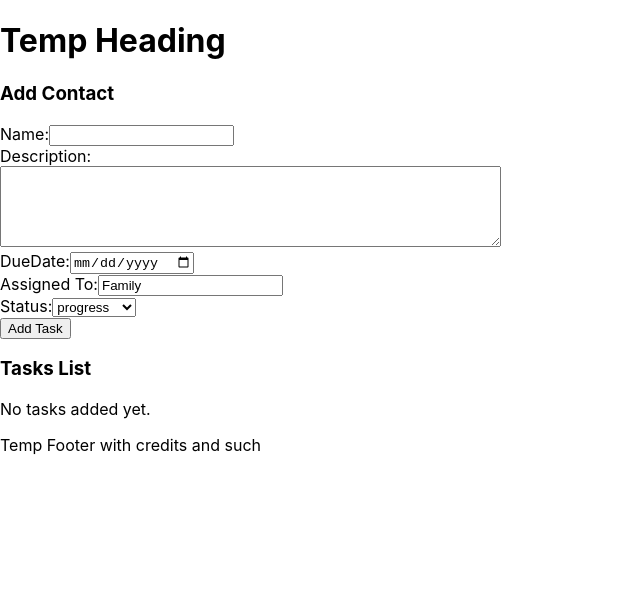
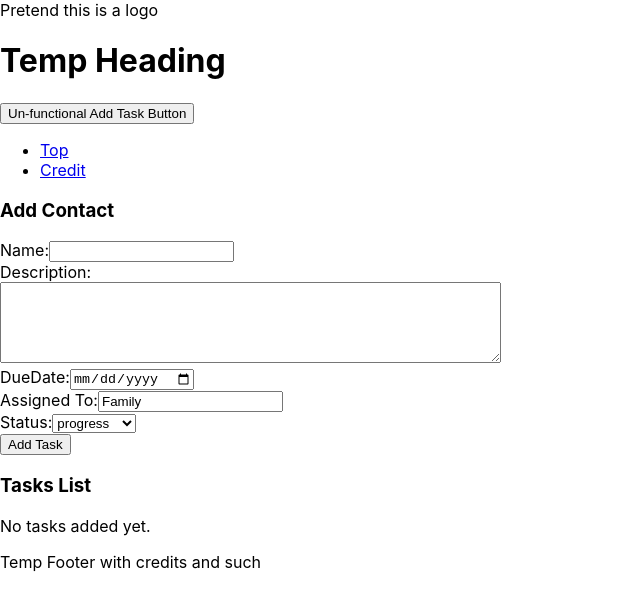
Before and after one commit to zara-sh/ToDoAppW13, a React (Create React App) app: page / in a window 1280 px wide. Shown: the top 610 px of the page, without its empty margins (0-640 px from the left). Built offline with nearby package versions, Linux system fonts and the light colour scheme.

Commit message:
Add MainHeader also updated App.js, I'll commit that too, since I'm the main one keeping that updated

```diff
--- a/src/App.js
+++ b/src/App.js
@@ -3,6 +3,7 @@ import { useState, useEffect } from 'react';
 
 import CreateTask from './components/CreateTask';
 import TaskList from './components/TaskList';
+import MainHeader from './components/MainHeader';
 
 /**
  * Using App like main index
@@ -27,10 +28,8 @@ function App() {
 
   return (
     <>
-      <header>
-        <h1>Temp Heading</h1>
-      </header>
-      <main>
+      <MainHeader />
+      <main id='main'>
         <CreateTask onAddContact={addTask} />
         <TaskList tasks={tasks} />
       </main>
--- /dev/null
+++ b/src/components/MainHeader.js
@@ -0,0 +1,17 @@
+export default function MainHeader() {
+	return (
+		<header id='header'>
+			<div id="header-display">
+				<div>Pretend this is a logo</div>
+				<h1>Temp Heading</h1>
+			</div>
+			<nav id="header-nav">
+				<button>Un-functional Add Task Button</button>
+				<ul>
+					<li><a href="#main">Top</a></li>
+					<li><a href="#footer">Credit</a></li>
+				</ul>
+			</nav>
+		</header>
+	)
+}
```
